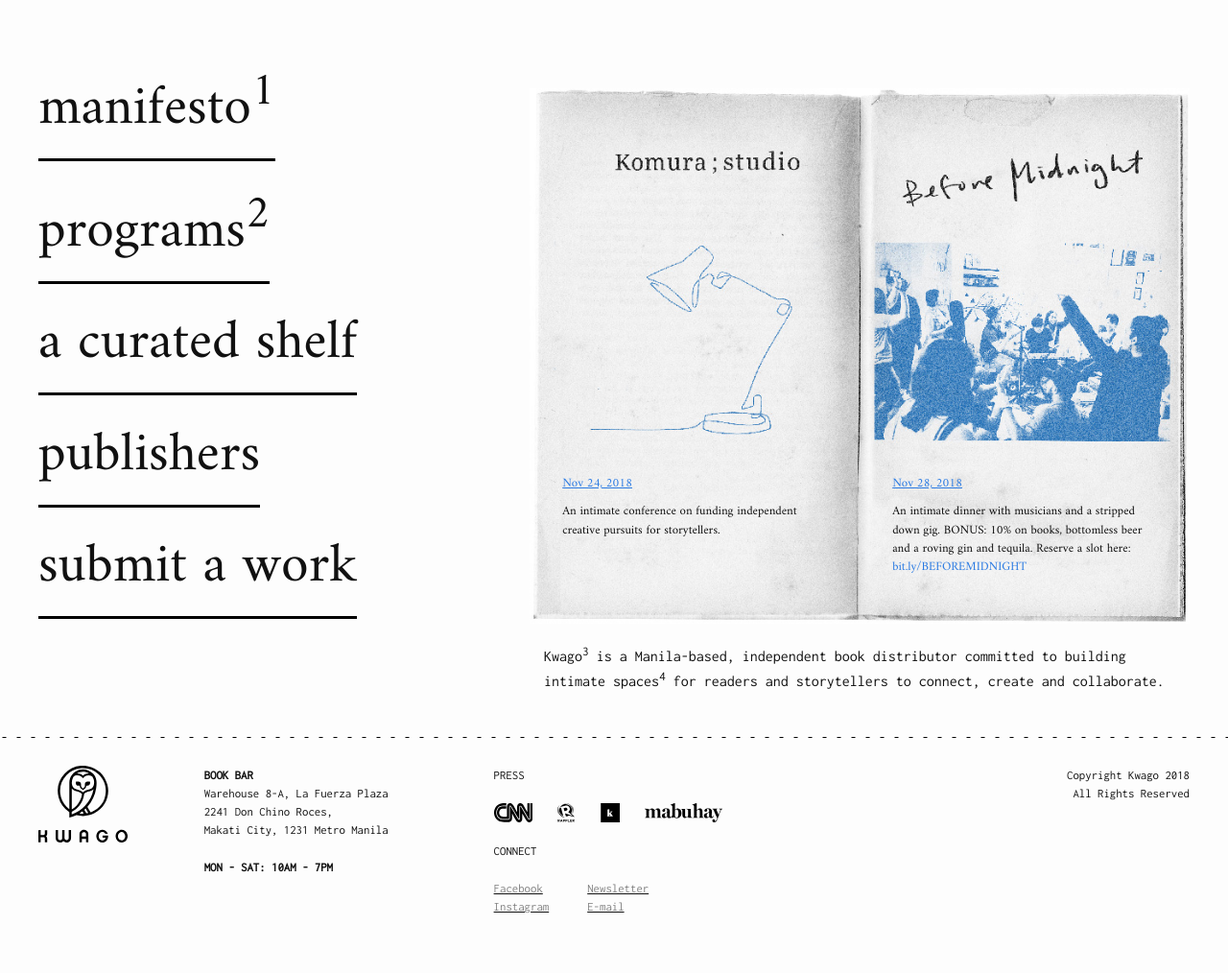
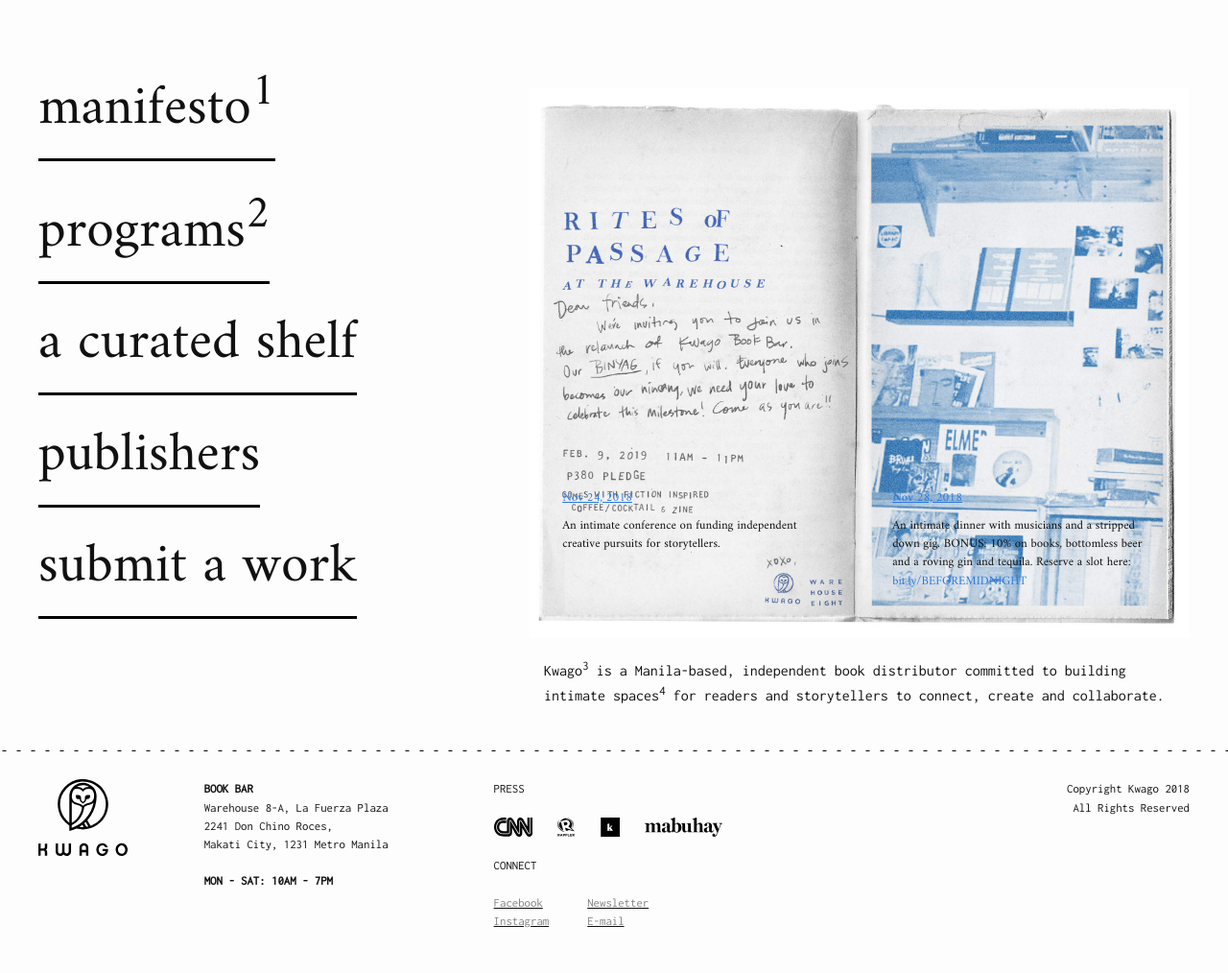
Before and after one commit to patsylala/kwago-siteleaf, a Jekyll site: the page built from index.md, in a window 1280 px wide. Shown: the whole page at 96% size. Built offline with Jekyll 4.4.1, drawn with Linux system fonts in a browser that asks for light colours.

Commit message:
Updated Index

```diff
--- a/index.md
+++ b/index.md
@@ -29,7 +29,7 @@
   <div class="flex-child">
     <div class="board-section">
       <div class="bulletin-board">
-        <img class="board-bg" src="assets/notebook.jpg"/>
+        <img class="board-bg" src="assets/website-zine.jpg"/>
         <div class="bulletin-text">
           <p>
           <span>Nov 24, 2018</span><br/>
```
